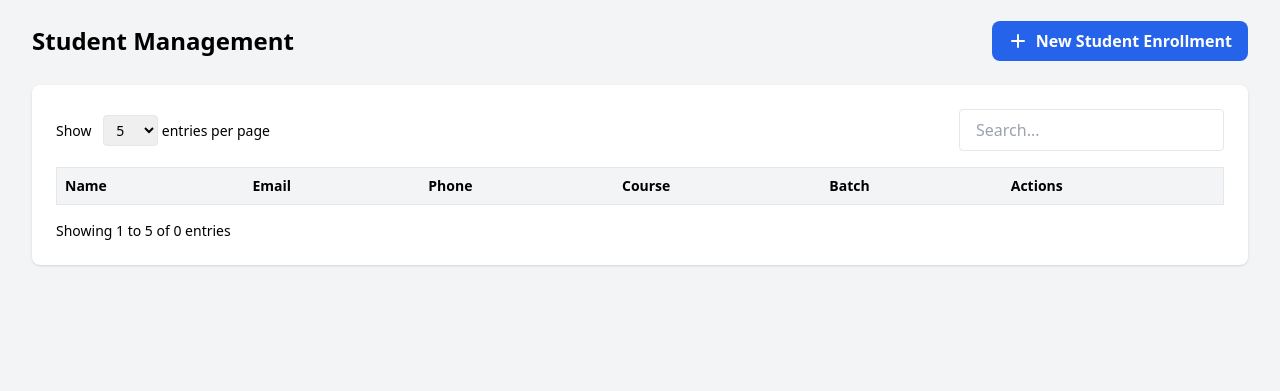
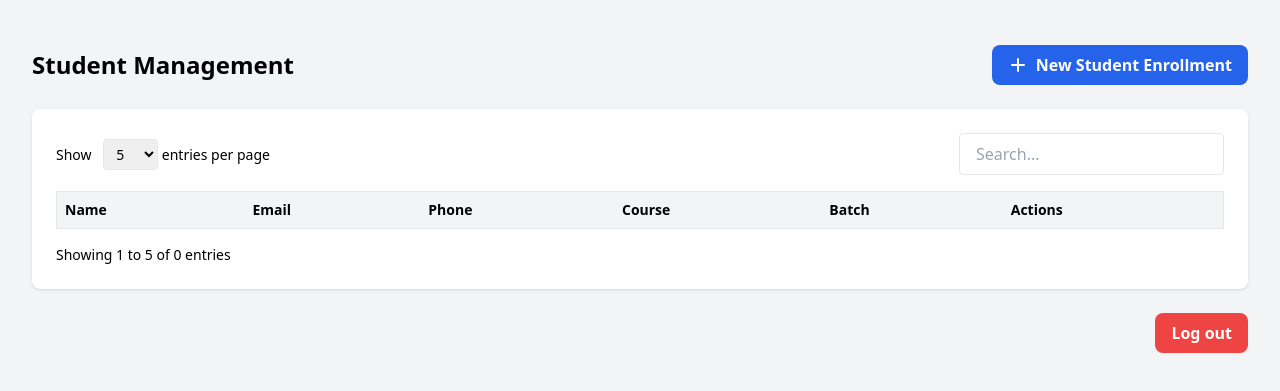
Before and after one commit to SanKyawHtwe/js_project, a website: page public/students.html in a window 1280 px wide. Shown: the part 75-466 px from the top of the page. Drawn offline with nearby package versions, Linux system fonts and the light colour scheme; no server answers.

Commit message:
Refactor student management page layout and add logout functionality

```diff
--- a/public/students.html
+++ b/public/students.html
@@ -11,10 +11,13 @@
     ></script>
   </head>
   <body class="bg-gray-100 p-8">
-    <img
+    <div class="flex justify-between items-center mb-6">
+      <img
         src="https://retail.nbgsoftware.com/logo.png"
         alt="Logo"
-        class="w-22 h-10 mb-6"/>
+        class="w-22 h-10 mb-6"
+      />
+    </div>
     <div class="flex justify-between items-center mb-6">
       <div class="text-2xl font-semibold">Student Management</div>
       <a
@@ -105,6 +108,14 @@
         </div>
       </div>
     </div>
+    <div class="mt-6 flex justify-end">
+      <button
+        @click="logout"
+        class="bg-red-500 hover:bg-red-600 text-white font-semibold py-2 px-4 rounded-lg"
+      >
+        Log out
+      </button>
+    </div>
 
     <script>
       function studentTable() {
@@ -140,6 +151,14 @@
               this.filteredStudents().length / this.entriesPerPage
             );
           },
+          logout() {
+            fetch("http://localhost:3000/logout", {
+              method: "POST",
+              credentials: "include",
+            }).then(() => {
+              window.location.href = "/";
+            });
+          },
         };
       }
     </script>
```
